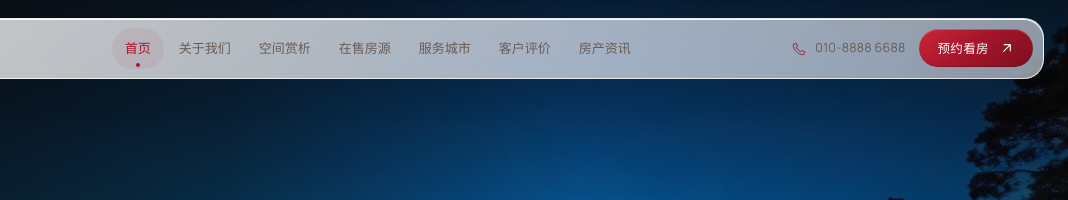
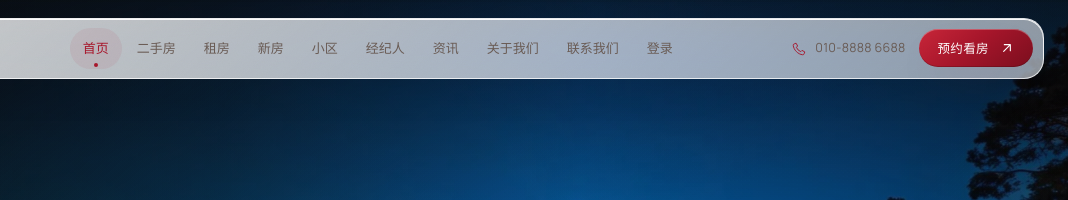
Before and after one commit to lupengguang/Beijing-Huijin-Real-Estate-Brokerage-Co, a plain HTML site: page index.html in a window 1280 px wide. Shown: the top 200 px of the page, 212-1280 px from the left. Drawn offline with Linux system fonts and the light colour scheme.

Commit message:
feat: 首页导航栏更新为二手房/租房/新房等分类并接入登录入口

```diff
--- a/assets/js/main.js
+++ b/assets/js/main.js
@@ -466,7 +466,7 @@
     if (lastFocused && lastFocused.focus) lastFocused.focus({ preventScroll: true });
   };
 
-  $$('[data-open-booking]').forEach((btn) => btn.addEventListener('click', openModal));
+  $$('[data-open-booking]').forEach((btn) => btn.addEventListener('click', (e) => { e.preventDefault(); openModal(); }));
   $$('[data-close-booking]').forEach((btn) => btn.addEventListener('click', closeModal));
   document.addEventListener('keydown', (e) => {
     if (e.key === 'Escape' && modal.classList.contains('is-open')) closeModal();
--- a/index.html
+++ b/index.html
@@ -80,12 +80,15 @@
 
     <nav class="nav-links" id="navLinks" aria-label="主导航">
       <a href="#home" class="is-active"><span>首页</span></a>
+      <a href="#properties"><span>二手房</span></a>
+      <a href="#properties"><span>租房</span></a>
+      <a href="#properties"><span>新房</span></a>
+      <a href="#cities"><span>小区</span></a>
+      <a href="#team"><span>经纪人</span></a>
+      <a href="#blog"><span>资讯</span></a>
       <a href="about.html"><span>关于我们</span></a>
-      <a href="#spaces"><span>空间赏析</span></a>
-      <a href="#properties"><span>在售房源</span></a>
-      <a href="#cities"><span>服务城市</span></a>
-      <a href="#testimonials"><span>客户评价</span></a>
-      <a href="#blog"><span>房产资讯</span></a>
+      <a href="#contact"><span>联系我们</span></a>
+      <a href="#" data-open-booking><span>登录</span></a>
     </nav>
 
     <div class="nav-actions">
```
